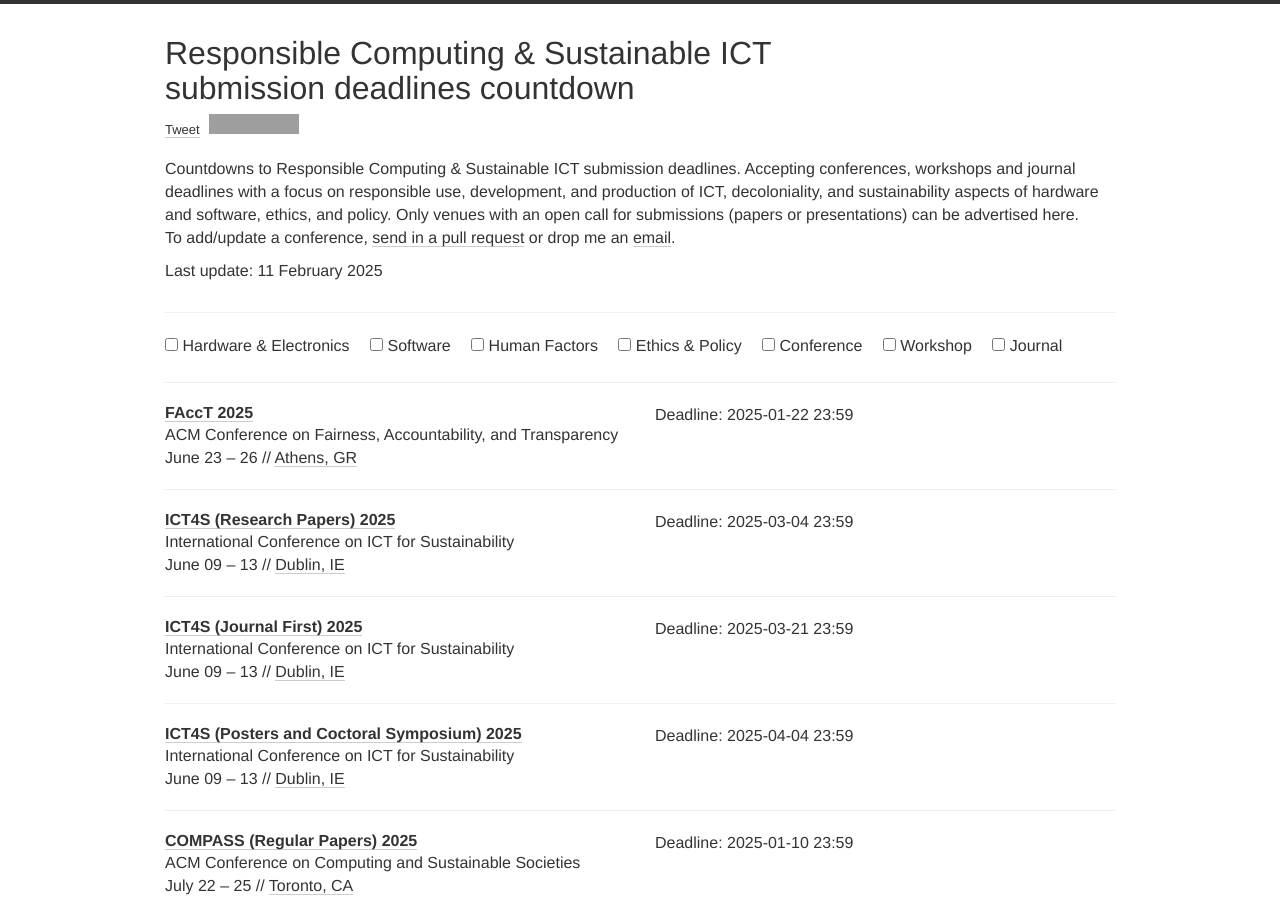
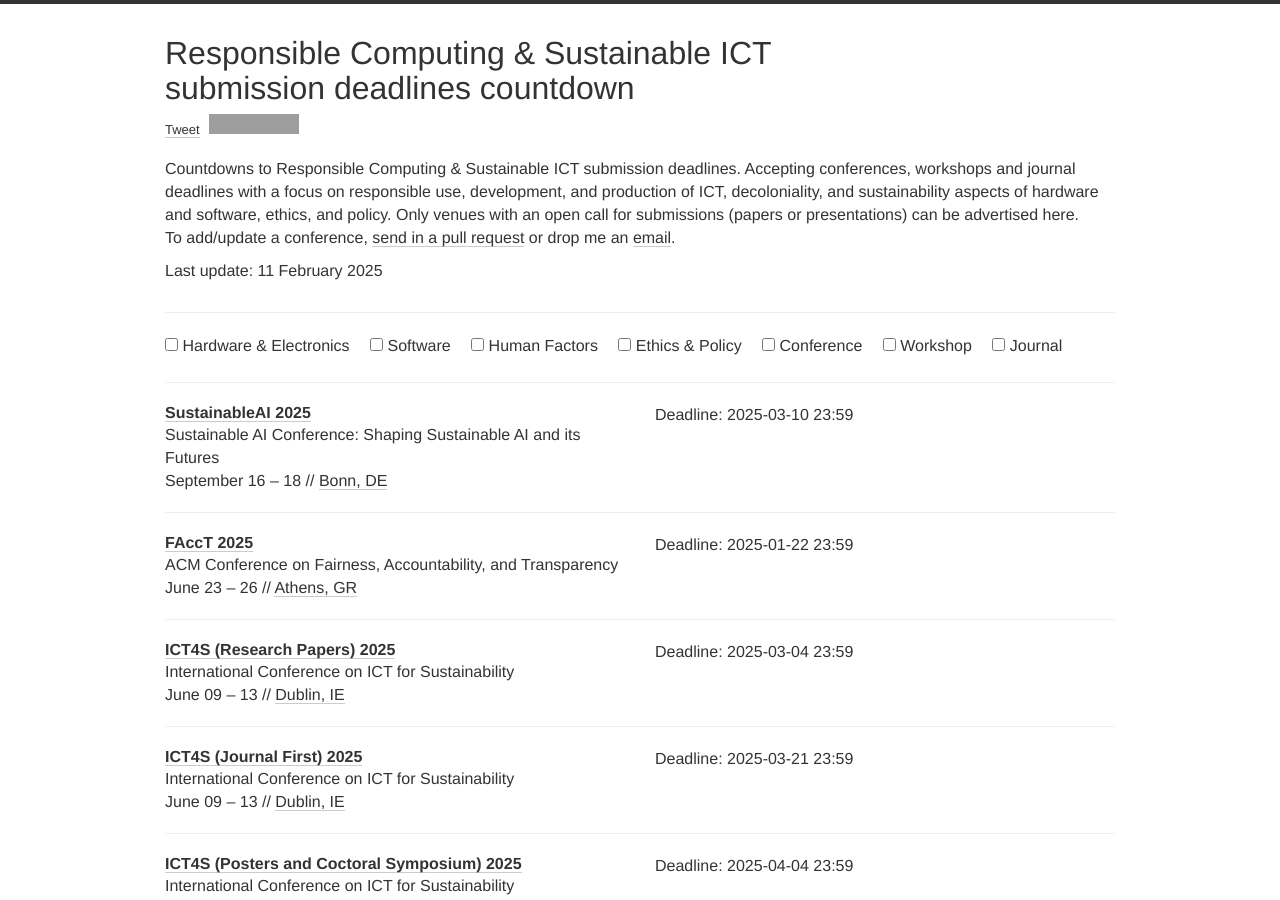
Before and after one commit to responsible-computing/responsible-computing.github.io, a Jekyll site: the page built from index.html, in a window 1280 px wide and 900 px high. Built offline with Jekyll 4.4.1, drawn with Linux system fonts in a browser that asks for light colours; nearby versions of some CDN libraries; comment, search, counter and statistics services are not loaded; grey boxes are pictures that could not be loaded.

Commit message:
added Boon Sustainable AI Conference

```diff
--- a/_data/conferences.yml
+++ b/_data/conferences.yml
@@ -2,6 +2,17 @@
 # Workshops and Conferences
 
 ## 2025
+
+- name: SustainableAI
+  year: 2025
+  date: "September 16 – 18"
+  description: "Sustainable AI Conference: Shaping Sustainable AI and its Futures"
+  link: https://www.iwe.uni-bonn.de/en/events/sustainable-ai-conference-2025
+  deadline:
+    - "2025-03-10 23:59"
+  place: Bonn, DE
+  tags: [SOFT, ETPO, CONF]
+
 
 - name: FAccT
   year: 2025
```
